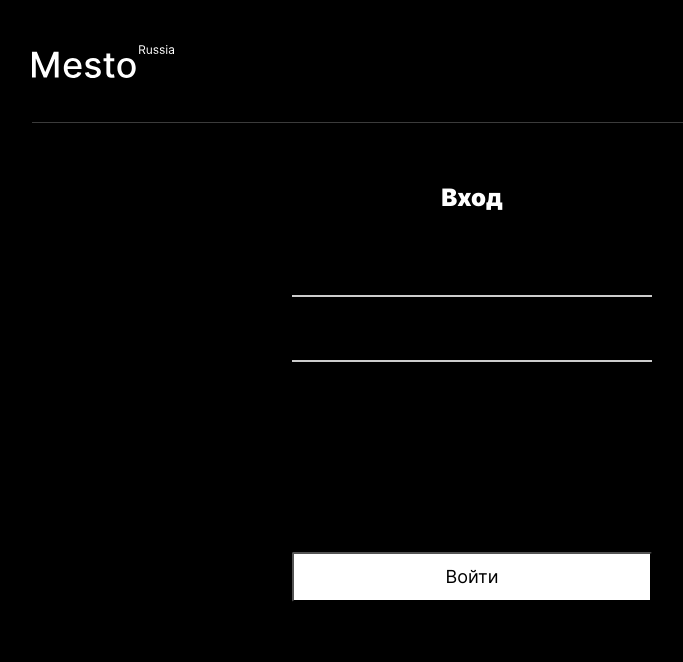
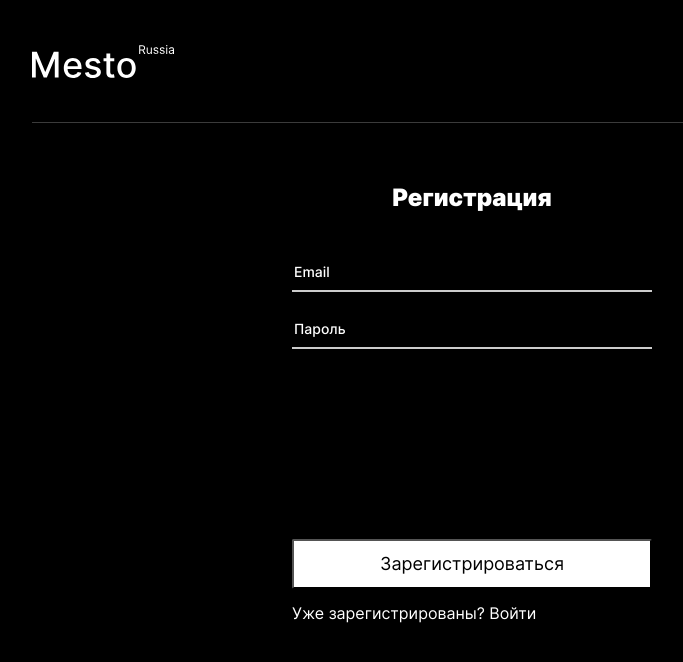
Before and after one commit to adletmayerx/react-mesto-auth, a React (Create React App) app: page / in a window 1280 px wide. Shown: the top 662 px of the page, without its empty margins (168-851 px from the left). Built offline with nearby package versions, Linux system fonts and the light colour scheme; no server answers.

Commit message:
feat: Login and Register

```diff
--- a/src/blocks/login/__input/login__input.css
+++ b/src/blocks/login/__input/login__input.css
@@ -5,9 +5,11 @@
   line-height: 17px;
   border: none;
   border-bottom: 2px solid #CCC;
-  padding-bottom: 15px;
+  padding-bottom: 13px;
   box-sizing: border-box;
   background-color: transparent;
+  color: #FFF;
+  height: 27px;
 }
 
 .login__input::placeholder {
--- a/src/blocks/register/__input/register__input.css
+++ b/src/blocks/register/__input/register__input.css
@@ -3,11 +3,16 @@
   font-weight: 500;
   font-size: 14px;
   line-height: 17px;
+  border: none;
   border-bottom: 2px solid #CCC;
-  padding-bottom: 15px;
+  padding-bottom: 13px;
+  box-sizing: border-box;
+  background-color: transparent;
+  color: #FFF;
+  height: 27px;
 }
 
-.register__input::placeholder{
+.register__input::placeholder {
   font-weight: 500;
   font-size: 14px;
   line-height: 17px;
--- a/src/blocks/register/__submit-button/register__submit-button.css
+++ b/src/blocks/register/__submit-button/register__submit-button.css
@@ -1,5 +1,5 @@
 .register__submit-button {
-  margin-top: 220px;
+  margin-top: 190px;
   font-size: 18px;
   line-height: 22px;
   text-align: center;
@@ -9,3 +9,10 @@
   background: #FFFFFF;
   border-radius: 2px;
 }
+
+@media screen  and (max-width: 767px) {
+  .register__submit-button {
+    margin-top: 50px;
+
+  }
+}
--- a/src/blocks/register/__title/register__title.css
+++ b/src/blocks/register/__title/register__title.css
@@ -1,4 +1,6 @@
 .register__title {
+  margin: 0;
+  padding: 0;
   font-family: Inter;
   font-style: normal;
   font-weight: 900;
--- a/src/blocks/register/register.css
+++ b/src/blocks/register/register.css
@@ -2,4 +2,7 @@
   width: 360px;
   margin: 0 auto;
   margin-top: 60px;
+  display: flex;
+  flex-direction: column;
+  justify-content: flex-start;
 }
--- a/src/components/App.jsx
+++ b/src/components/App.jsx
@@ -3,6 +3,7 @@ import Header from './Header/Header';
 import Main from './Main/Main';
 import Footer from './Footer/Footer';
 import Login from "./Login/Login";
+import Register from "./Register/Register";
 import PopupEditAvatar from './PopupEditAvatar/PopupEditAvatar';
 import PopupEditProfile from './PopupEditProfile/PopupEditProfile';
 import PopupAddPlace from './PopupAddPlace/PopupAddPlace';
@@ -186,7 +187,9 @@ function App() {
         onCardLike={handleCardLike}
         onCardDelete={handleCardDelete}
       /> */}
-      <Login />
+      {/* <Login /> */}
+
+      <Register />
 
       {/* <Footer /> */}
 
--- a/src/components/Login/Login.jsx
+++ b/src/components/Login/Login.jsx
@@ -5,10 +5,10 @@ export default function Login() {
     <div className="login">
       <h2 className="title login__title">Вход</h2>
       <form name="login" className="form login__form">
-        <input name="email" type="email" className="login__input input input_type_email" />
-        <input name="password" type="password" className="login__input input input_type_password" />
+        <input name="email" type="email" className="login__input input input_type_email" placeholder="Email" />
+        <input name="password" type="password" className="login__input input input_type_password" placeholder="Пароль" />
         <button type="submit" className="login__submit-button form__submit">Войти</button>
       </form>
     </div>
-  )
+  );
 }
--- a/src/components/Register/Register.jsx
+++ b/src/components/Register/Register.jsx
@@ -1,16 +1,16 @@
 import React, { useState, useEffect } from 'react';
-import { Link } from 'react';
+import { Link } from 'react-router-dom';
 
 export default function Register() {
   return (
     <div className="register">
       <h2 className="title register__title">Регистрация</h2>
       <form name="register" className="form register__form">
-        <input name="email" type="email" className="register__input input input_type_email" />
-        <input name="password" type="password" className="register__input input input_type_password" />
+        <input name="email" type="email" className="register__input input input_type_email" placeholder="Email" />
+        <input name="password" type="password" className="register__input input input_type_password" placeholder="Пароль" />
         <button type="submit" className="register__submit-button form__submit">Зарегистрироваться</button>
       </form>
       <Link to="/sign-up" className="link register__tip">Уже зарегистрированы? Войти</Link>
     </div>
-  )
+  );
 }
```
